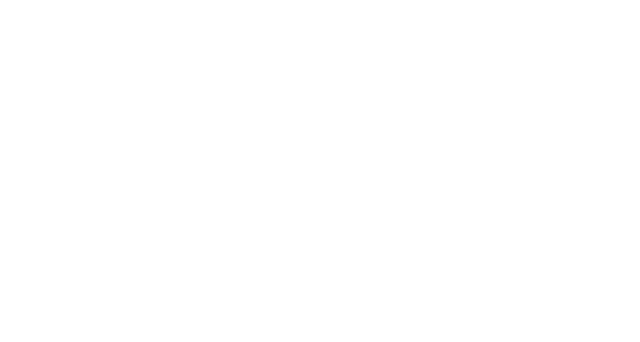
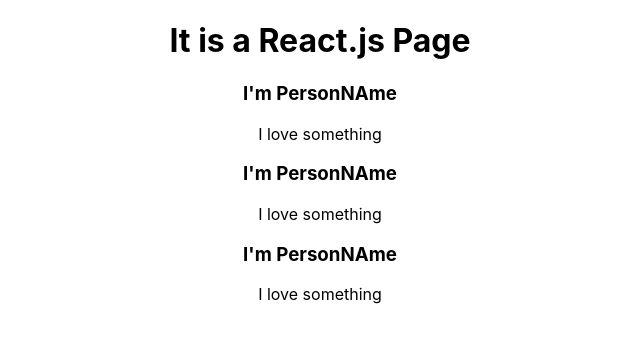
Before and after one commit to amrable/React-Beginner, a React (Create React App) app in the folder firstpage/: page / in a window 1280 px wide. Shown: the top 342 px of the page, without its empty margins (320-960 px from the left). Built offline with nearby package versions, Linux system fonts and the light colour scheme.

Commit message:
add content to App component

```diff
--- a/firstpage/src/App.js
+++ b/firstpage/src/App.js
@@ -1,9 +1,13 @@
 import React from 'react';
 import './App.css';
-
+import Person from './Person/Person';
 function App() {
   return (
     <div className="App">
+      <h1> It is a React.js Page</h1>
+      <Person />
+      <Person />
+      <Person />
 
 
     </div>
--- a/firstpage/src/Person/Person.js
+++ b/firstpage/src/Person/Person.js
@@ -4,6 +4,7 @@ const person = () => {
 
   return (
     <div>
+
       <h3>I'm PersonNAme</h3>
       <p>I love something </p>
 
@@ -12,3 +13,5 @@ const person = () => {
 
 
 }
+
+export default person;
```
